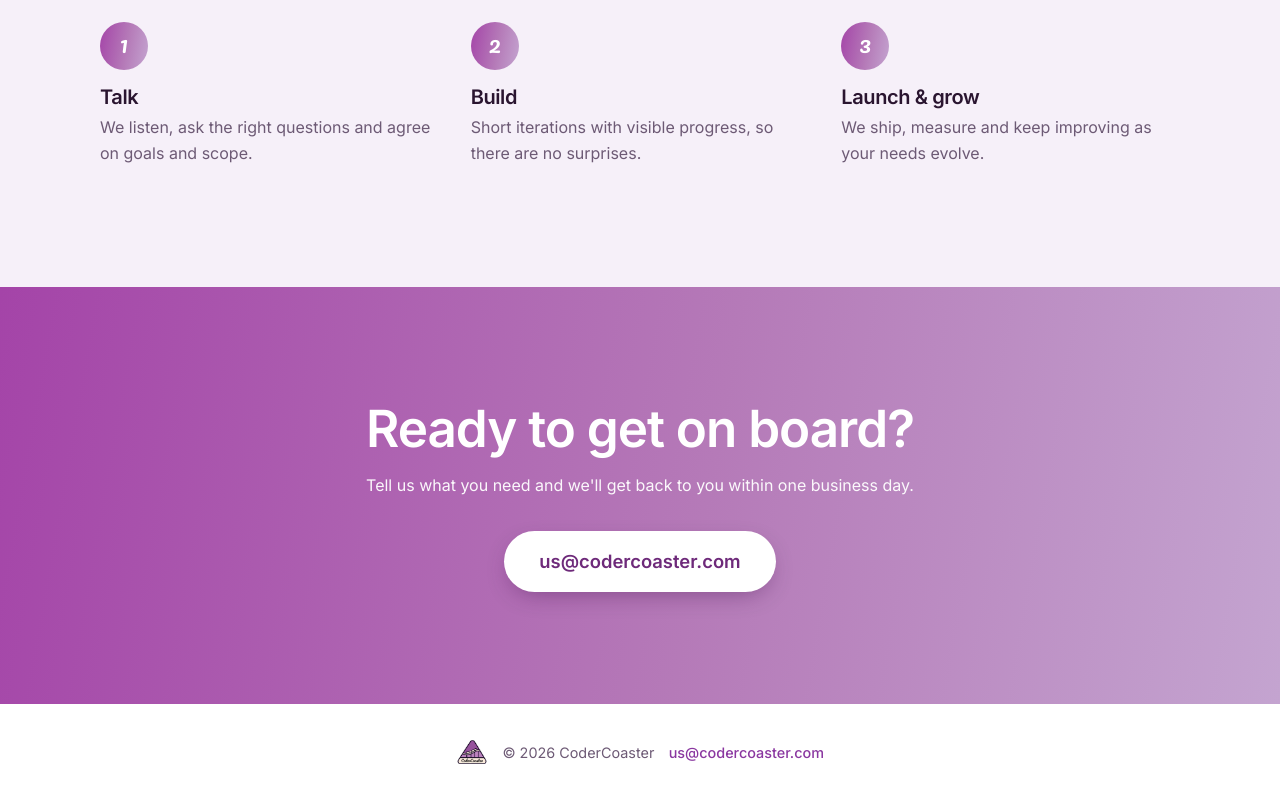
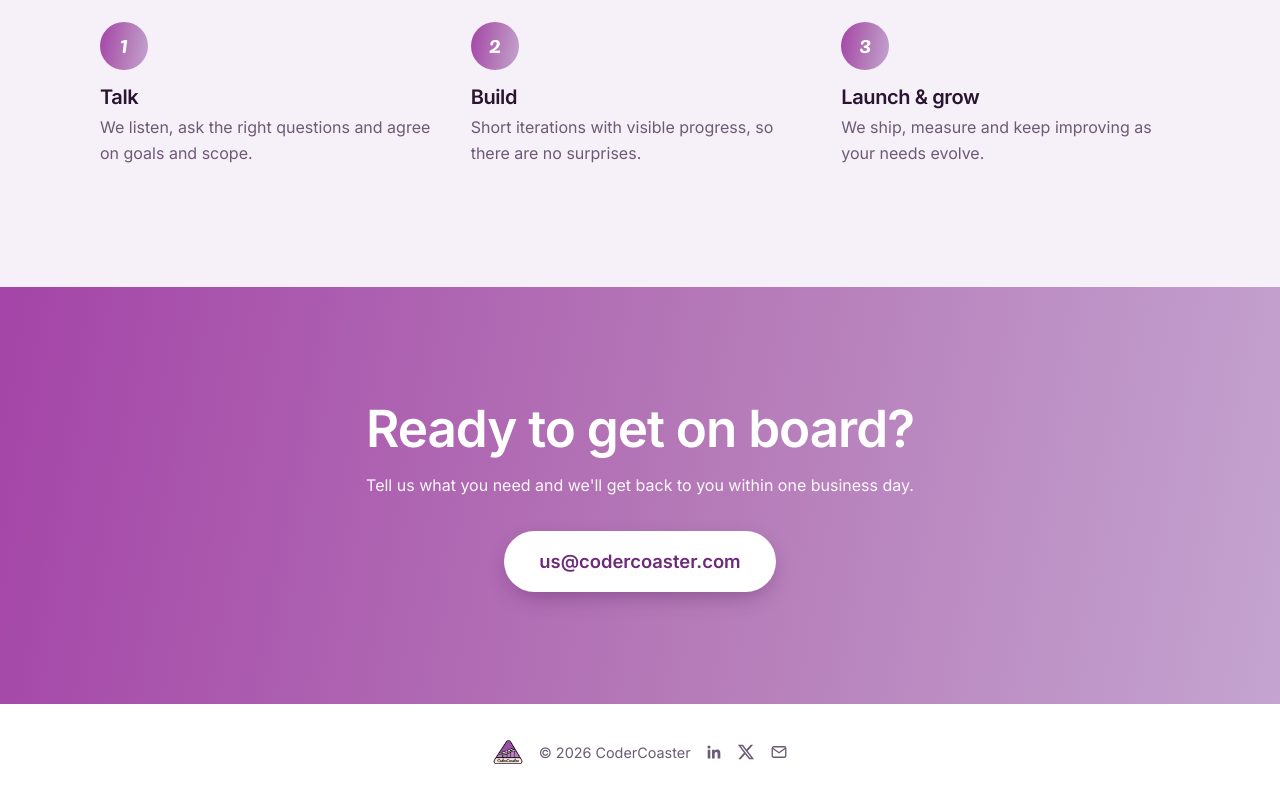
Before and after one commit to cratag/codercoaster-site, a plain HTML site: page index.html in a window 1280 px wide. Shown: the part 1997-2797 px from the top of the page. Drawn offline with Linux system fonts and the light colour scheme.

Commit message:
feat: social media links

```diff
--- a/index.html
+++ b/index.html
@@ -194,7 +194,11 @@
   <footer class="footer">
     <img src="assets/badge.png" alt="" width="32" height="32">
     <span>© <span id="year">2026</span> CoderCoaster</span>
-    <a href="mailto:us@codercoaster.com">us@codercoaster.com</a>
+    <div class="social">
+      <a href="https://www.linkedin.com/company/codercoaster/" target="_blank" rel="noopener noreferrer" aria-label="CoderCoaster on LinkedIn"><svg viewBox="0 0 24 24" aria-hidden="true"><path d="M20.4 20.5h-3.6v-5.6c0-1.3 0-3-1.8-3s-2.1 1.4-2.1 2.9v5.7H9.4V9h3.4v1.6c.5-.9 1.6-1.8 3.4-1.8 3.6 0 4.3 2.4 4.3 5.500zM5.3 7.4a2.1 2.1 0 1 1 0-4.2 2.1 2.1 0 0 1 0 4.2zM7.1 20.5H3.6V9h3.5z"/></svg></a>
+      <a href="https://x.com/codercoaster" target="_blank" rel="noopener noreferrer" aria-label="CoderCoaster on X"><svg viewBox="0 0 24 24" aria-hidden="true"><path d="M18.2 2.3h3.3l-7.2 8.3 8.5 11.2h-6.7l-5.2-6.8-6 6.8H1.600l7.700-8.800L1.200 2.300H8l4.700 6.200zm-1.200 17.500h1.800L7 4.200H5z"/></svg></a>
+      <a href="mailto:us@codercoaster.com" aria-label="Email us@codercoaster.com"><svg viewBox="0 0 24 24" aria-hidden="true" class="stroke"><rect x="3" y="5" width="18" height="14" rx="2"/><path d="m3.500 7 8.500 6 8.500-6"/></svg></a>
+    </div>
   </footer>
 
   <script src="script.js"></script>
--- a/styles.css
+++ b/styles.css
@@ -175,6 +175,11 @@ p { margin: 0; }
 }
 .footer a { color: var(--purple-600); text-decoration: none; font-weight: 500; }
 .footer a:hover { text-decoration: underline; }
+.social { display: flex; gap: .9rem; }
+.footer .social a { display: inline-flex; color: var(--muted); transition: color .2s ease; }
+.footer .social a:hover, .footer .social a:focus-visible { color: var(--purple-600); text-decoration: none; }
+.social svg { width: 18px; height: 18px; fill: currentColor; }
+.social svg.stroke { fill: none; stroke: currentColor; stroke-width: 1.8; stroke-linecap: round; stroke-linejoin: round; }
 
 /* ---------- Scroll reveal ---------- */
 .reveal { opacity: 0; transform: translateY(28px); transition: opacity .8s cubic-bezier(.2,.7,.2,1), transform .8s cubic-bezier(.2,.7,.2,1); }
```
